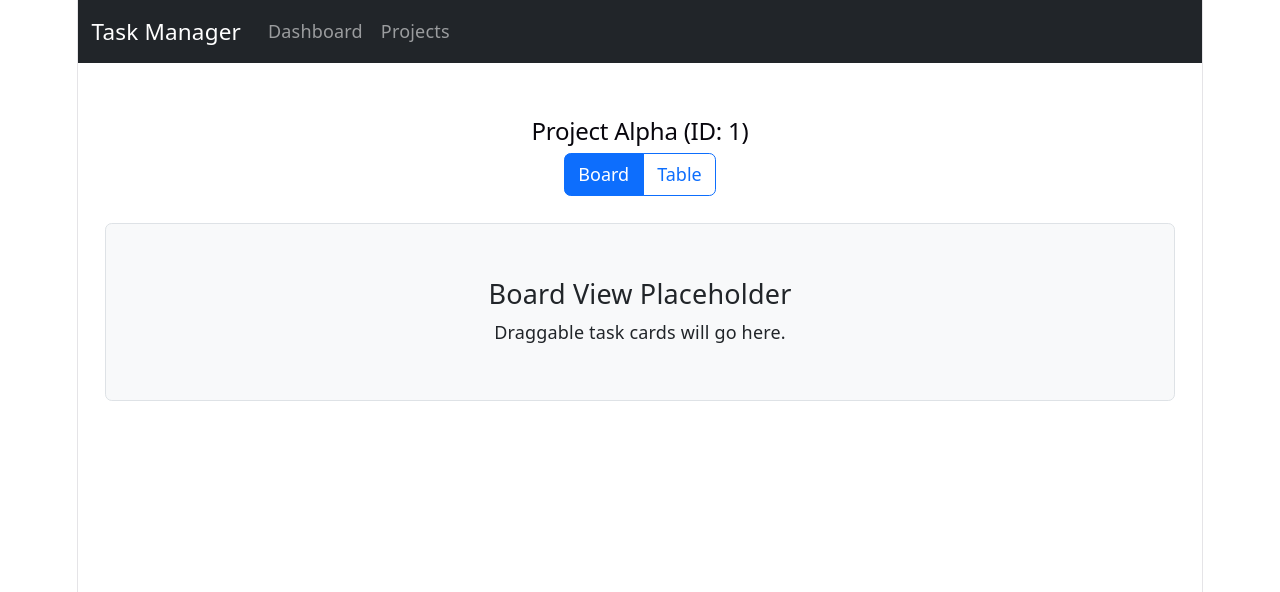
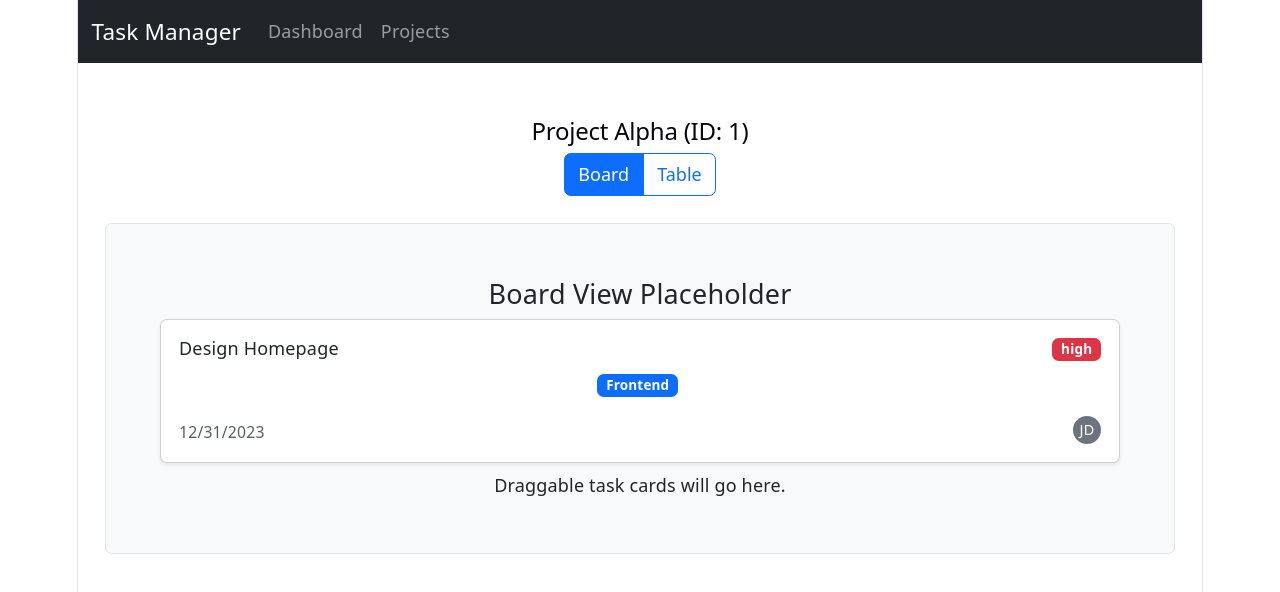
Before and after one commit to harshaayiniekathirgamanathan/Task-Management-Web-Project, a React (Vite) app in the folder client/: page /projects/1 in a window 1280 px wide. Shown: the top 592 px of the page. Built offline with nearby package versions, Linux system fonts and the light colour scheme; no server answers.

Commit message:
feat: add task card component

```diff
--- /dev/null
+++ b/client/src/components/TaskCard.jsx
@@ -0,0 +1,81 @@
+import React from 'react';
+import { Card, Badge } from 'react-bootstrap';
+
+const TaskCard = ({ task, onOpen }) => {
+    // Helper to pick the right color for the priority badge
+    const getPriorityVariant = (priority) => {
+        switch (priority?.toLowerCase()) {
+            case 'high': return 'danger';   // Red
+            case 'medium': return 'warning'; // Yellow
+            case 'low': return 'secondary';  // Grey
+            default: return 'primary';       // Blue (fallback)
+        }
+    };
+
+    // Helper to extract initials from a full name (e.g., "John Doe" -> "JD")
+    const getInitials = (name) => {
+        if (!name) return '';
+        return name.split(' ').map(n => n[0]).join('').toUpperCase().substring(0, 2);
+    };
+
+    // Format the due date to look readable
+    const formattedDate = task.due_date
+        ? new Date(task.due_date).toLocaleDateString()
+        : 'No due date';
+
+    return (
+        <Card
+            className="mb-2 shadow-sm"
+            style={{ cursor: 'pointer' }}
+            onClick={() => onOpen(task)}
+        >
+            <Card.Body>
+                {/* Top Row: Title and Priority Badge */}
+                <div className="d-flex justify-content-between align-items-start mb-2">
+                    <Card.Title className="h6 mb-0">{task.title}</Card.Title>
+                    <Badge bg={getPriorityVariant(task.priority)}>
+                        {task.priority || 'None'}
+                    </Badge>
+                </div>
+
+                {/* Middle Row: Labels */}
+                {task.labels && task.labels.length > 0 && (
+                    <div className="mb-3">
+                        {task.labels.map(label => (
+                            <Badge
+                                key={label.id}
+                                // We use inline style here in case 'color' is a hex code like '#ff0000'
+                                style={{ backgroundColor: label.color || '#6c757d' }}
+                                className="me-1 text-white"
+                            >
+                                {label.name}
+                            </Badge>
+                        ))}
+                    </div>
+                )}
+
+                {/* Bottom Row: Due Date and Assignee Initials */}
+                <div className="d-flex justify-content-between align-items-end">
+                    <small className="text-muted">
+                        {formattedDate}
+                    </small>
+
+                    <div>
+                        {task.assignees && task.assignees.map(assignee => (
+                            <span
+                                key={assignee.id}
+                                className="rounded-circle bg-secondary text-white d-inline-flex justify-content-center align-items-center ms-1"
+                                style={{ width: '28px', height: '28px', fontSize: '0.8rem' }}
+                                title={assignee.name} // Shows full name when you hover over the initials
+                            >
+                                {getInitials(assignee.name)}
+                            </span>
+                        ))}
+                    </div>
+                </div>
+            </Card.Body>
+        </Card>
+    );
+};
+
+export default TaskCard;
--- a/client/src/pages/ProjectDetailPage.jsx
+++ b/client/src/pages/ProjectDetailPage.jsx
@@ -1,6 +1,8 @@
 import React, { useState } from 'react';
 import { useParams } from 'react-router-dom';
 import { Container, ButtonGroup, Button } from 'react-bootstrap';
+import TaskCard from '../components/TaskCard';
+
 
 const ProjectDetailPage = () => {
     // Read the project ID from the URL (e.g., /projects/123 -> id is 123)
@@ -37,6 +39,18 @@ const ProjectDetailPage = () => {
                 {view === 'board' ? (
                     <div className="p-5 border rounded bg-light text-center">
                         <h4>Board View Placeholder</h4>
+                        <TaskCard
+                            task={{
+                                id: 1,
+                                title: "Design Homepage",
+                                priority: "high",
+                                status: "todo",
+                                due_date: "2023-12-31",
+                                assignees: [{ id: 101, name: "John Doe" }],
+                                labels: [{ id: 201, name: "Frontend", color: "#0d6efd" }]
+                            }}
+                            onOpen={(t) => alert("Clicked on: " + t.title)}
+                        />
                         <p>Draggable task cards will go here.</p>
                     </div>
                 ) : (
```
